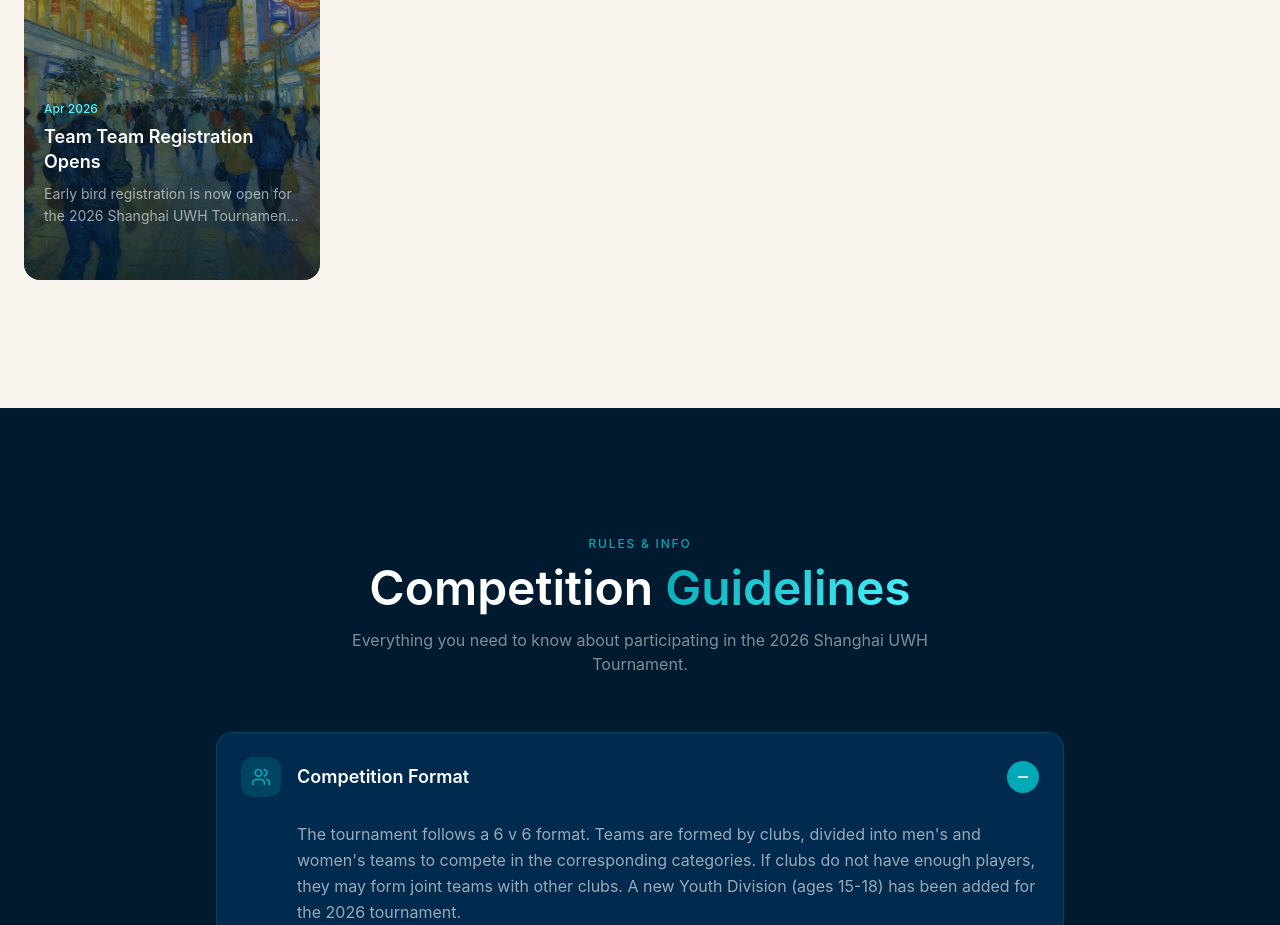
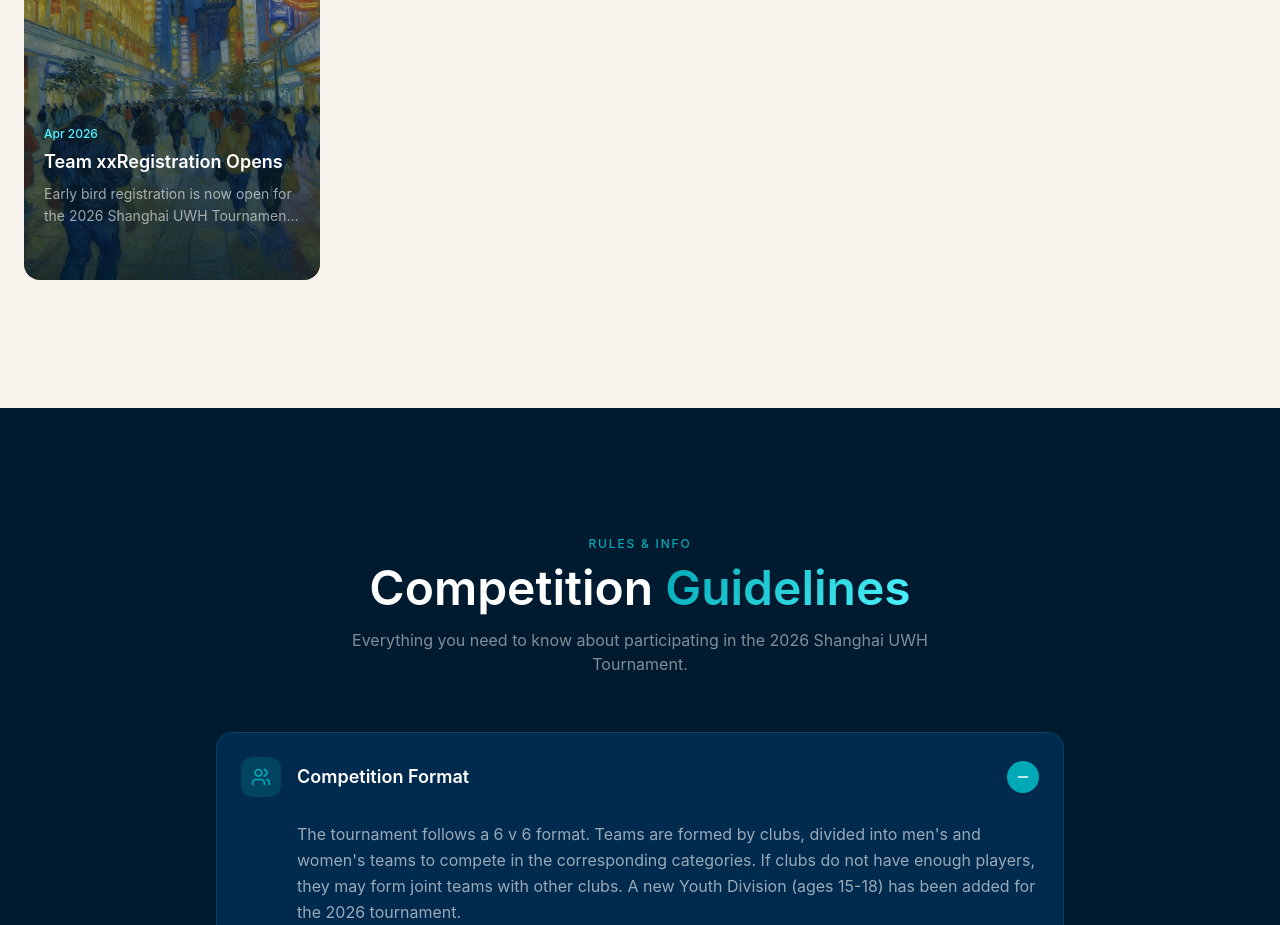
Before and after one commit to dessre/UWH-Shanghai-Tournament, a React (Vite) app in the folder app/: page / in a window 1280 px wide. Shown: the part 2000-2925 px from the top of the page. Built offline with nearby package versions, Linux system fonts and the light colour scheme.

Commit message:
你的提交信息

```diff
--- a/app/src/data/highlights.tsx
+++ b/app/src/data/highlights.tsx
@@ -93,9 +93,9 @@ export const highlights: HighlightCard[] = [
     date: 'Apr 2026',
     size: 'medium',
   },
-  {
+    {
     id: 8,
-    title: 'Team Team Registration Opens',
+    title: 'Team xxRegistration Opens',
     shortDescription: 'Early bird registration is now open for the 2026 Shanghai UWH Tournament. Secure your spot before July 31st for special rates.',
     fullDescription: 'Early bird registration is now open for the 2026 Shanghai UWH Tournament. Secure your spot before July 31st for special rates. Limited spots available, so register early!',
     image: '/images/card-nightlife.jpg',
```
